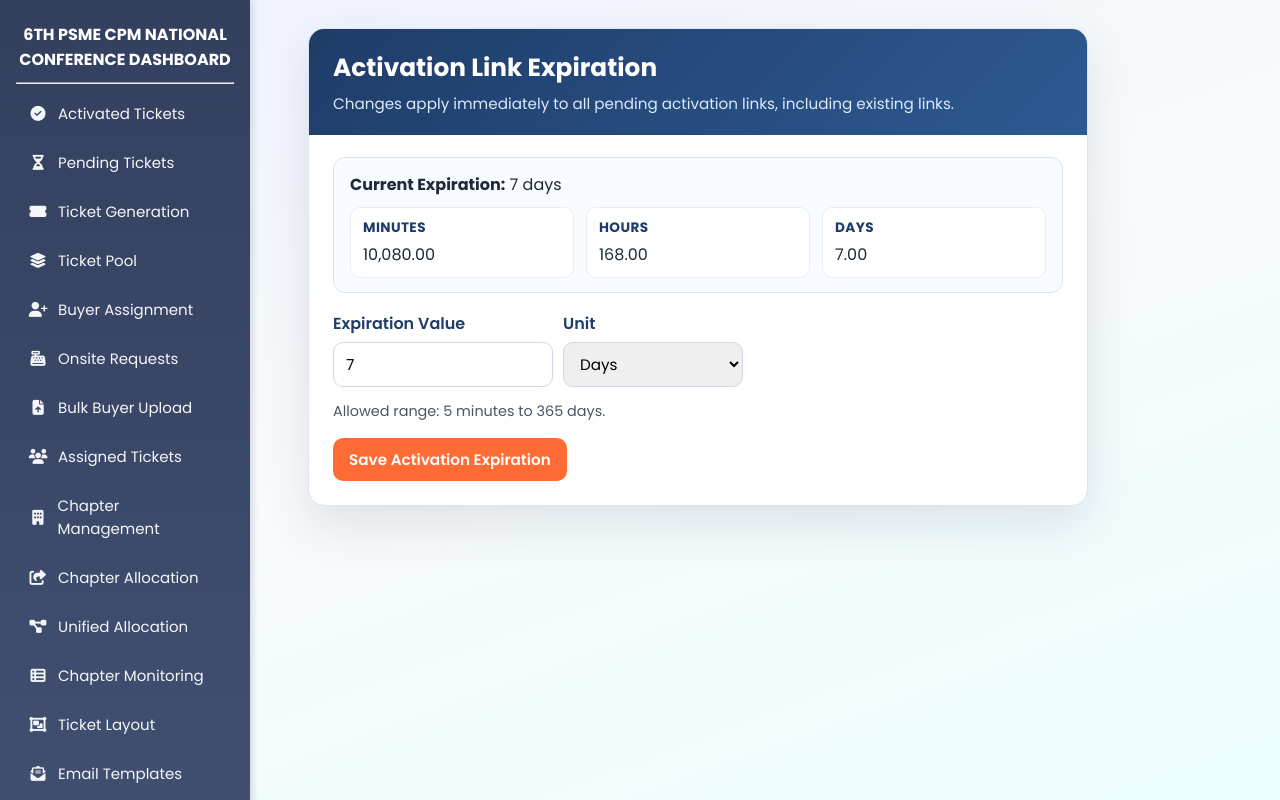
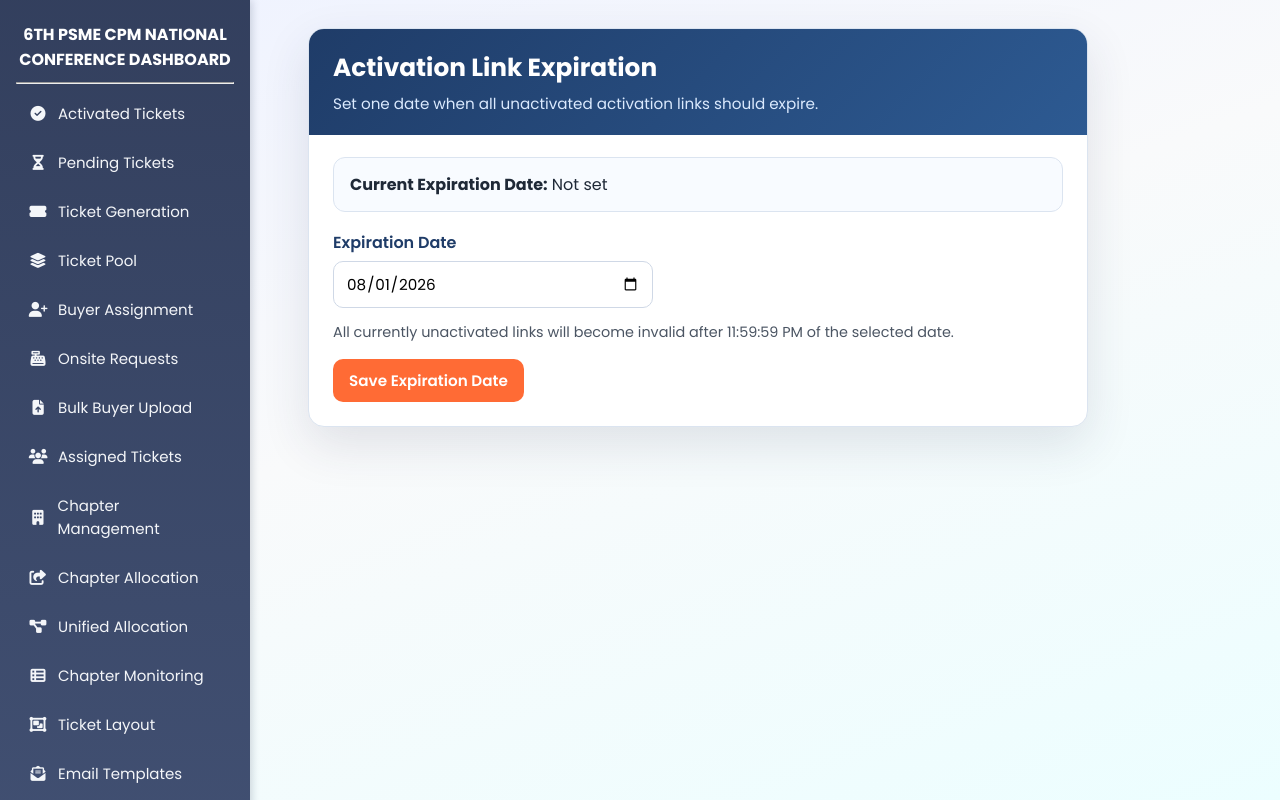
Before and after one commit to Kioski22/CPMraffle, a PHP site: page /admin_activation_settings.php in a window 1280 px wide. Run offline with PHP 8.4, Linux system fonts and the light colour scheme; the visitor is signed in with stand-in values (Sample User, id 1); data comes from the database, SQL or seed files in the repository.

Commit message:
unified ticket portal expiration and admin config

```diff
--- a/admin_activation_settings.php
+++ b/admin_activation_settings.php
@@ -16,13 +16,11 @@ if (!isset($_SESSION['activation_settings_csrf'])) {
 $flashMessage = '';
 $flashType = 'success';
 
-$unitMultipliers = [
-    'minutes' => 60,
-    'hours' => 3600,
-    'days' => 86400,
-];
-
-$defaultTtl = ticket_activation_token_ttl($appConfig);
+$currentExpirationTimestamp = ticket_activation_expiration_timestamp($appConfig, $conn);
+$currentExpirationDate = $currentExpirationTimestamp !== null ? date('Y-m-d', $currentExpirationTimestamp) : '';
+$currentExpirationLabel = $currentExpirationTimestamp !== null
+    ? date('F j, Y g:i A', $currentExpirationTimestamp)
+    : 'Not set';
 
 if ($_SERVER['REQUEST_METHOD'] === 'POST') {
     try {
@@ -31,19 +29,23 @@ if ($_SERVER['REQUEST_METHOD'] === 'POST') {
             throw new RuntimeException('Invalid settings request. Please refresh and try again.');
         }
 
-        $ttlValue = (int) ($_POST['ttl_value'] ?? 0);
-        $ttlUnit = strtolower(trim((string) ($_POST['ttl_unit'] ?? 'days')));
-        if (!array_key_exists($ttlUnit, $unitMultipliers)) {
-            $ttlUnit = 'days';
+        $expirationDate = trim((string) ($_POST['expiration_date'] ?? ''));
+        if ($expirationDate === '') {
+            throw new RuntimeException('Please select an expiration date.');
         }
 
-        if ($ttlValue <= 0) {
-            throw new RuntimeException('Expiration value must be greater than zero.');
+        if (!preg_match('/^\d{4}-\d{2}-\d{2}$/', $expirationDate)) {
+            throw new RuntimeException('Please provide a valid expiration date.');
         }
 
-        $ttlSeconds = $ttlValue * $unitMultipliers[$ttlUnit];
-        if ($ttlSeconds < 300 || $ttlSeconds > 31536000) {
-            throw new RuntimeException('Expiration must be between 5 minutes and 365 days.');
+        $expirationTimestamp = strtotime($expirationDate . ' 23:59:59');
+        if ($expirationTimestamp === false) {
+            throw new RuntimeException('Unable to parse the selected expiration date.');
+        }
+
+        // Keep the selected day usable until end of day in app timezone.
+        if ($expirationTimestamp <= time()) {
+            throw new RuntimeException('Expiration date must be later than today.');
         }
 
         $stmt = $conn->prepare('INSERT INTO system_settings (setting_key, setting_value) VALUES (?, ?) ON DUPLICATE KEY UPDATE setting_value = VALUES(setting_value)');
@@ -51,49 +53,25 @@ if ($_SERVER['REQUEST_METHOD'] === 'POST') {
             throw new RuntimeException('Unable to save activation settings right now.');
         }
 
-        $settingKey = 'token_ttl_seconds';
-        $settingValue = (string) $ttlSeconds;
+        $settingKey = 'activation_links_expire_at';
+        $settingValue = date('Y-m-d H:i:s', $expirationTimestamp);
         $stmt->bind_param('ss', $settingKey, $settingValue);
         $stmt->execute();
         $stmt->close();
 
-        $flashMessage = 'Activation link expiration updated successfully.';
+        $flashMessage = 'Activation link expiration date updated successfully.';
         $flashType = 'success';
+
+        $currentExpirationTimestamp = $expirationTimestamp;
+        $currentExpirationDate = date('Y-m-d', $expirationTimestamp);
+        $currentExpirationLabel = date('F j, Y g:i A', $expirationTimestamp);
     } catch (Throwable $exception) {
         $flashMessage = $exception->getMessage();
         $flashType = 'danger';
     }
 }
 
-$currentTtlSeconds = ticket_activation_token_ttl($appConfig, $conn);
-$currentDays = $currentTtlSeconds / 86400;
-$currentHours = $currentTtlSeconds / 3600;
-$currentMinutes = $currentTtlSeconds / 60;
-
-$currentLabel = $currentTtlSeconds . ' seconds';
-if ($currentTtlSeconds % 86400 === 0) {
-    $wholeDays = (int) ($currentTtlSeconds / 86400);
-    $currentLabel = $wholeDays . ' day' . ($wholeDays === 1 ? '' : 's');
-} elseif ($currentTtlSeconds % 3600 === 0) {
-    $wholeHours = (int) ($currentTtlSeconds / 3600);
-    $currentLabel = $wholeHours . ' hour' . ($wholeHours === 1 ? '' : 's');
-} elseif ($currentTtlSeconds % 60 === 0) {
-    $wholeMinutes = (int) ($currentTtlSeconds / 60);
-    $currentLabel = $wholeMinutes . ' minute' . ($wholeMinutes === 1 ? '' : 's');
-}
-
-$formUnit = 'days';
-$formValue = max(1, (int) round($currentDays));
-if ($currentTtlSeconds % 86400 === 0) {
-    $formUnit = 'days';
-    $formValue = max(1, (int) ($currentTtlSeconds / 86400));
-} elseif ($currentTtlSeconds % 3600 === 0) {
-    $formUnit = 'hours';
-    $formValue = max(1, (int) ($currentTtlSeconds / 3600));
-} else {
-    $formUnit = 'minutes';
-    $formValue = max(1, (int) round($currentMinutes));
-}
+$formDateValue = $currentExpirationDate !== '' ? $currentExpirationDate : date('Y-m-d', strtotime('+7 days'));
 ?>
 <!DOCTYPE html>
 <html lang="en">
@@ -192,7 +170,7 @@ if ($currentTtlSeconds % 86400 === 0) {
 
         .form-row {
             display: grid;
-            grid-template-columns: minmax(120px, 220px) minmax(130px, 180px);
+            grid-template-columns: minmax(220px, 320px);
             gap: 10px;
             align-items: end;
             margin-bottom: 10px;
@@ -205,8 +183,7 @@ if ($currentTtlSeconds % 86400 === 0) {
             color: #1f3c68;
         }
 
-        input[type='number'],
-        select {
+        input[type='date'] {
             width: 100%;
             padding: 10px 12px;
             border: 1px solid #cfd8e6;
@@ -274,7 +251,7 @@ if ($currentTtlSeconds % 86400 === 0) {
         <section class="panel">
             <div class="panel-header">
                 <h1>Activation Link Expiration</h1>
-                <p>Changes apply immediately to all pending activation links, including existing links.</p>
+                <p>Set one date when all unactivated activation links should expire.</p>
             </div>
 
             <div class="panel-body">
@@ -285,41 +262,19 @@ if ($currentTtlSeconds % 86400 === 0) {
                 <?php endif; ?>
 
                 <div class="meta-box">
-                    <strong>Current Expiration:</strong> <?php echo htmlspecialchars($currentLabel, ENT_QUOTES); ?>
-                    <div class="meta-grid">
-                        <div class="meta-item">
-                            <strong>Minutes</strong>
-                            <span><?php echo number_format($currentMinutes, 2); ?></span>
-                        </div>
-                        <div class="meta-item">
-                            <strong>Hours</strong>
-                            <span><?php echo number_format($currentHours, 2); ?></span>
-                        </div>
-                        <div class="meta-item">
-                            <strong>Days</strong>
-                            <span><?php echo number_format($currentDays, 2); ?></span>
-                        </div>
-                    </div>
+                    <strong>Current Expiration Date:</strong> <?php echo htmlspecialchars($currentExpirationLabel, ENT_QUOTES); ?>
                 </div>
 
                 <form method="POST">
                     <input type="hidden" name="csrf_token" value="<?php echo htmlspecialchars((string) $_SESSION['activation_settings_csrf'], ENT_QUOTES); ?>">
                     <div class="form-row">
                         <div>
-                            <label for="ttl_value">Expiration Value</label>
-                            <input type="number" id="ttl_value" name="ttl_value" min="1" step="1" value="<?php echo (int) $formValue; ?>" required>
-                        </div>
-                        <div>
-                            <label for="ttl_unit">Unit</label>
-                            <select id="ttl_unit" name="ttl_unit">
-                                <option value="minutes" <?php echo $formUnit === 'minutes' ? 'selected' : ''; ?>>Minutes</option>
-                                <option value="hours" <?php echo $formUnit === 'hours' ? 'selected' : ''; ?>>Hours</option>
-                                <option value="days" <?php echo $formUnit === 'days' ? 'selected' : ''; ?>>Days</option>
-                            </select>
+                            <label for="expiration_date">Expiration Date</label>
+                            <input type="date" id="expiration_date" name="expiration_date" value="<?php echo htmlspecialchars($formDateValue, ENT_QUOTES); ?>" required>
                         </div>
                     </div>
-                    <p class="hint">Allowed range: 5 minutes to 365 days.</p>
-                    <button type="submit" class="btn">Save Activation Expiration</button>
+                    <p class="hint">All currently unactivated links will become invalid after 11:59:59 PM of the selected date.</p>
+                    <button type="submit" class="btn">Save Expiration Date</button>
                 </form>
             </div>
         </section>
--- a/buyer_activation_helper.php
+++ b/buyer_activation_helper.php
@@ -45,6 +45,44 @@ if (!function_exists('ticket_activation_token_ttl')) {
     }
 }
 
+if (!function_exists('ticket_activation_expiration_timestamp')) {
+    function ticket_activation_expiration_timestamp(array $appConfig, ?mysqli $conn = null): ?int
+    {
+        if ($conn instanceof mysqli) {
+            $conn->query("CREATE TABLE IF NOT EXISTS system_settings (
+                setting_key VARCHAR(100) NOT NULL PRIMARY KEY,
+                setting_value TEXT NOT NULL
+            ) ENGINE=InnoDB DEFAULT CHARSET=utf8mb4");
+
+            $stmt = $conn->prepare("SELECT setting_value FROM system_settings WHERE setting_key = 'activation_links_expire_at' LIMIT 1");
+            if ($stmt) {
+                $stmt->execute();
+                $result = $stmt->get_result();
+                $row = $result ? $result->fetch_assoc() : null;
+                $stmt->close();
+
+                if (is_array($row)) {
+                    $rawValue = trim((string) ($row['setting_value'] ?? ''));
+                    if ($rawValue !== '') {
+                        $timestamp = strtotime($rawValue);
+                        if ($timestamp !== false) {
+                            return $timestamp;
+                        }
+                    }
+                }
+            }
+        }
+
+        $fallback = trim((string) ($appConfig['activation_portal']['expires_at'] ?? ''));
+        if ($fallback === '') {
+            return null;
+        }
+
+        $fallbackTimestamp = strtotime($fallback);
+        return $fallbackTimestamp !== false ? $fallbackTimestamp : null;
+    }
+}
+
 if (!function_exists('ticket_activation_portal_url')) {
     function ticket_activation_portal_url(array $appConfig, string $accessToken): string
     {
@@ -66,7 +104,12 @@ if (!function_exists('ticket_issue_buyer_activation_access')) {
         $selector = bin2hex(random_bytes(8));
         $verifier = bin2hex(random_bytes(32));
         $tokenHash = hash('sha256', $verifier);
-        $expiresAt = date('Y-m-d H:i:s', time() + ticket_activation_token_ttl($appConfig, $conn));
+        $configuredExpiry = ticket_activation_expiration_timestamp($appConfig, $conn);
+        if ($configuredExpiry !== null && $configuredExpiry > time()) {
+            $expiresAt = date('Y-m-d H:i:s', $configuredExpiry);
+        } else {
+            $expiresAt = date('Y-m-d H:i:s', time() + ticket_activation_token_ttl($appConfig, $conn));
+        }
 
         $stmt = $conn->prepare('UPDATE buyers
             SET activation_selector = ?,
@@ -124,13 +167,21 @@ if (!function_exists('ticket_find_buyer_by_activation_access')) {
         global $appConfig;
         $resolvedConfig = is_array($appConfig ?? null) ? $appConfig : [];
 
+        $configuredExpiry = ticket_activation_expiration_timestamp($resolvedConfig, $conn);
+        if ($configuredExpiry !== null) {
+            if ($configuredExpiry < time()) {
+                return null;
+            }
+            return $buyer;
+        }
+
+        // Backward-compatible fallback for deployments that still use duration-based TTL.
         $sentRaw = trim((string) ($buyer['activation_portal_sent_at'] ?? ''));
         $createdRaw = trim((string) ($buyer['created_at'] ?? ''));
         $sentTime = $sentRaw !== '' ? strtotime($sentRaw) : false;
         if ($sentTime === false && $createdRaw !== '') {
             $sentTime = strtotime($createdRaw);
         }
-
         if ($sentTime === false) {
             return null;
         }
```
